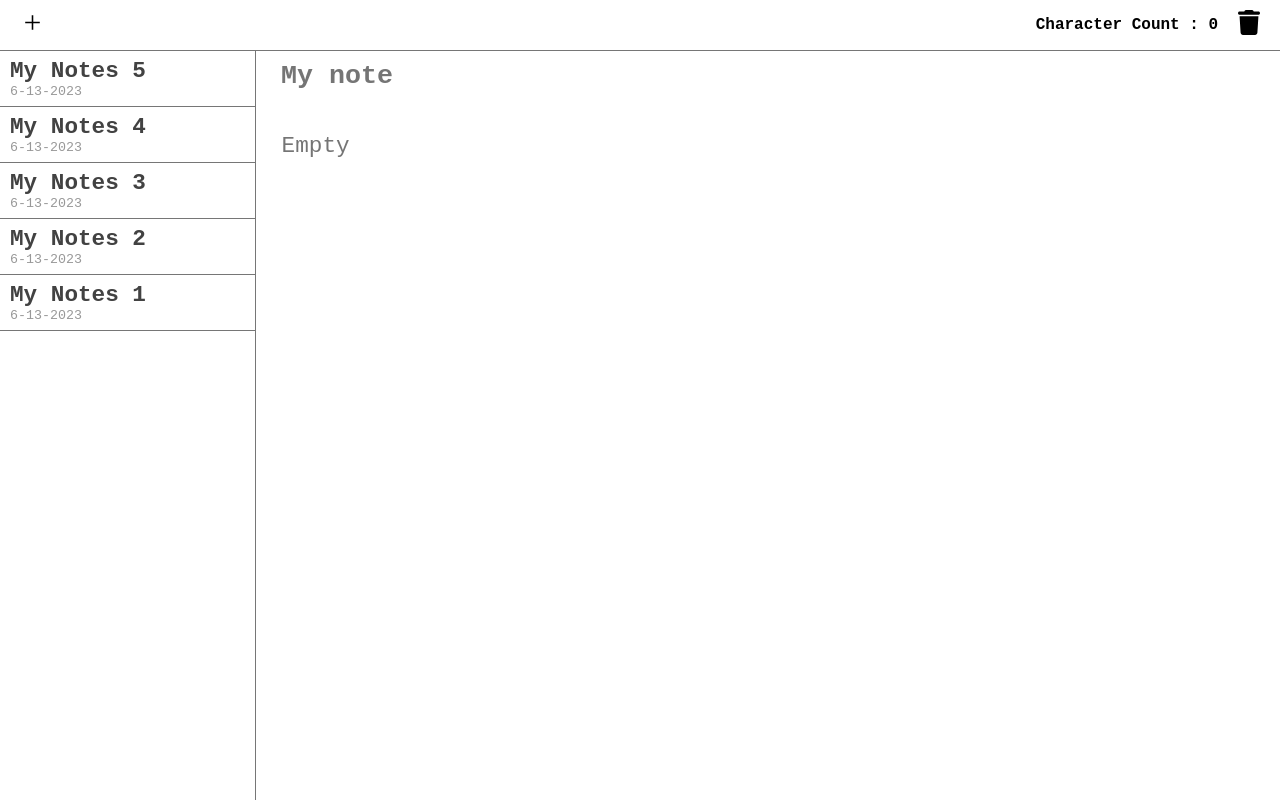
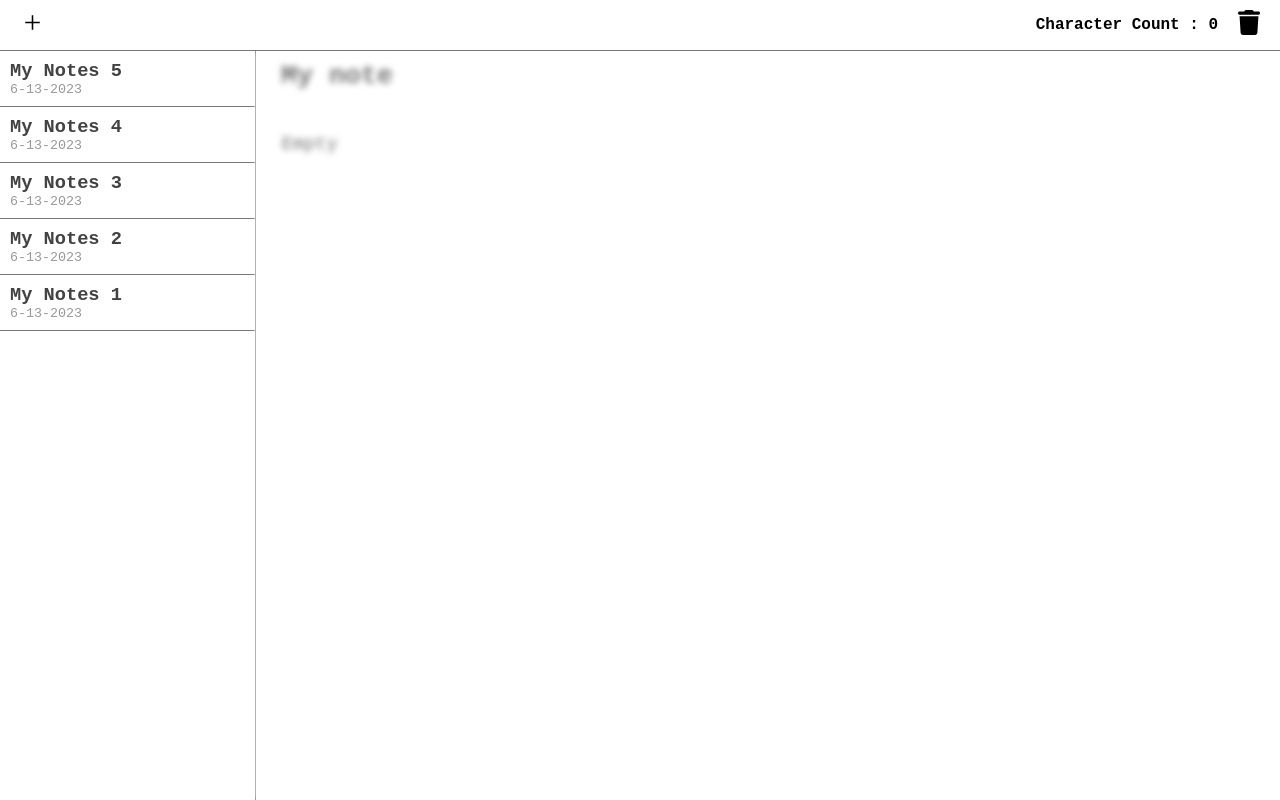
Before and after one commit to tylerbert31/Notepad-Fly, a React (Vite) app: page / in a window 1280 px wide. Built offline with nearby package versions, Linux system fonts and the light colour scheme; a web font is replaced by a local one.

Commit message:
Blur on showSide

```diff
--- a/src/App.css
+++ b/src/App.css
@@ -2,7 +2,7 @@
 :root {
   --font-color: #424242;
   --main-font-size: 20pt;
-  --card-font-size: 17pt;
+  --card-font-size: 14pt;
   --sidebar-width: 0px;
 }
 
@@ -18,10 +18,6 @@ body {
     --card-font-size: 11pt;
   }
 
-  /* .sidebar {
-    display: none;
-    transition: display 0.5s ease-in-out;
-  } */
   .main {
     width: 100vw;
   }
@@ -52,7 +48,7 @@ textarea {
 .container {
   height: calc(100vh - 51px);
   display: grid;
-  grid-template-columns: minmax(9rem, 20%) 1fr;
+  grid-template-columns: minmax(13rem, 20%) 1fr;
   overflow: hidden;
 }
 
@@ -60,7 +56,7 @@ textarea {
   background-color: rgb(255, 255, 255);
   overflow: hidden;
   border-right: #767676 1px solid;
-  transition: display 0.5s ease-in-out;
+  transition: all 0.5s ease-in-out;
 }
 
 .sidebar::-webkit-scrollbar {
@@ -111,6 +107,14 @@ textarea {
   overflow-y: auto;
 }
 
+.blur:not(img) {
+  filter: blur(3px);
+}
+
+.no-blur {
+  filter: none;
+}
+
 .main .title {
   display: flex;
   flex-direction: column;
@@ -126,6 +130,14 @@ textarea {
 .textbox img {
   height: 20px;
   margin: 0px 15px;
+  cursor: pointer;
+
+  transition: all 0.2s ease-in-out;
+}
+
+.rotate-180 {
+  transform: rotate(180deg);
+  transition: all 0.2s ease-in-out;
 }
 
 .main::-webkit-scrollbar {
--- a/src/App.jsx
+++ b/src/App.jsx
@@ -160,7 +160,7 @@ function App() {
             ))}
           </div>
           <div
-            className="main"
+            className={showSide ? "main" : "main blur"}
             onClick={() => {
               updateStorage;
             }}
@@ -169,7 +169,11 @@ function App() {
               <div className="textbox">
                 {isMobile ? (
                   <img
-                    className="mobile-toggle"
+                    className={
+                      showSide
+                        ? "mobile-toggle no-blur"
+                        : "mobile-toggle rotate-180 no-blur"
+                    }
                     src={arrow}
                     alt="Open Sidebar"
                     onClick={() => {
```
